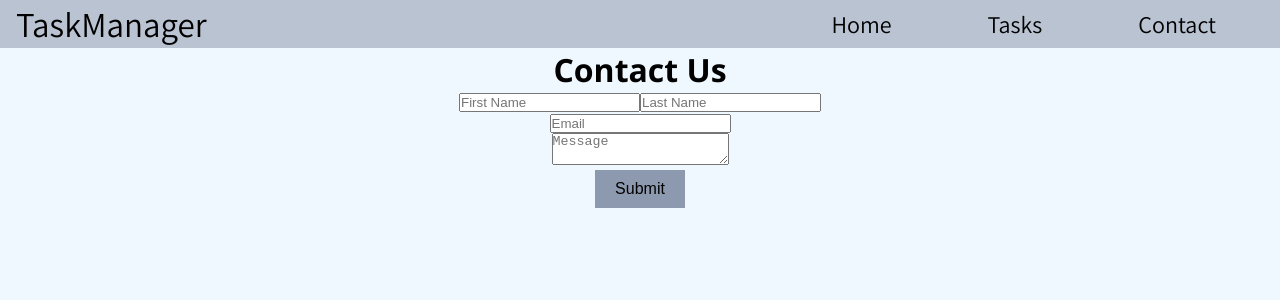
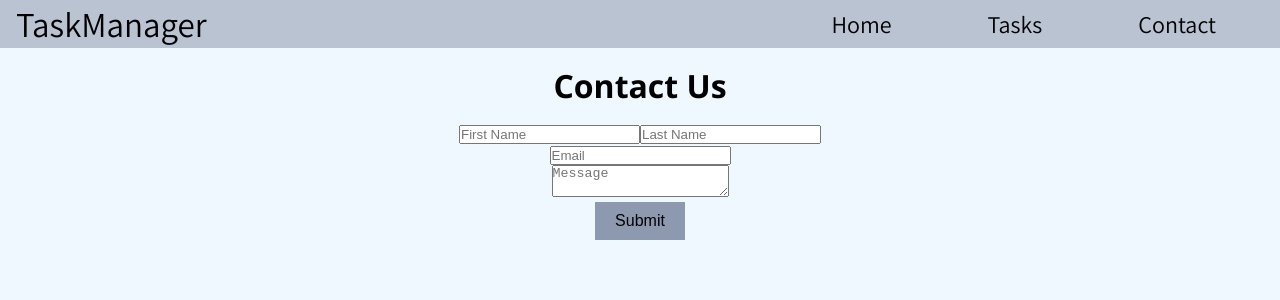
Before and after one commit to Kpeeler51/Task-Manager-Website, a React (Vite) app: page /contact in a window 1280 px wide. Shown: the top 300 px of the page. Built offline with nearby package versions, Linux system fonts and the light colour scheme.

Commit message:
contact page CSS

```diff
--- /dev/null
+++ b/src/components/Contact/Contact.css
@@ -0,0 +1,7 @@
+.contact-page {
+    height:90vh
+}
+
+.contact-header{
+    margin: 1rem;
+}
--- a/src/components/Contact/Contact.tsx
+++ b/src/components/Contact/Contact.tsx
@@ -1,4 +1,5 @@
 import ContactForm from '../ContactForm/ContactForm';
+import './Contact.css'
 
 interface FormData {
   firstName: string;
@@ -14,7 +15,7 @@ export default function Contact() {
 
   return (
     <div className="contact-page">
-      <h1>Contact Us</h1>
+      <h1 className='contact-header'>Contact Us</h1>
       <ContactForm onSubmit={handleFormSubmit} />
     </div>
   );
```
